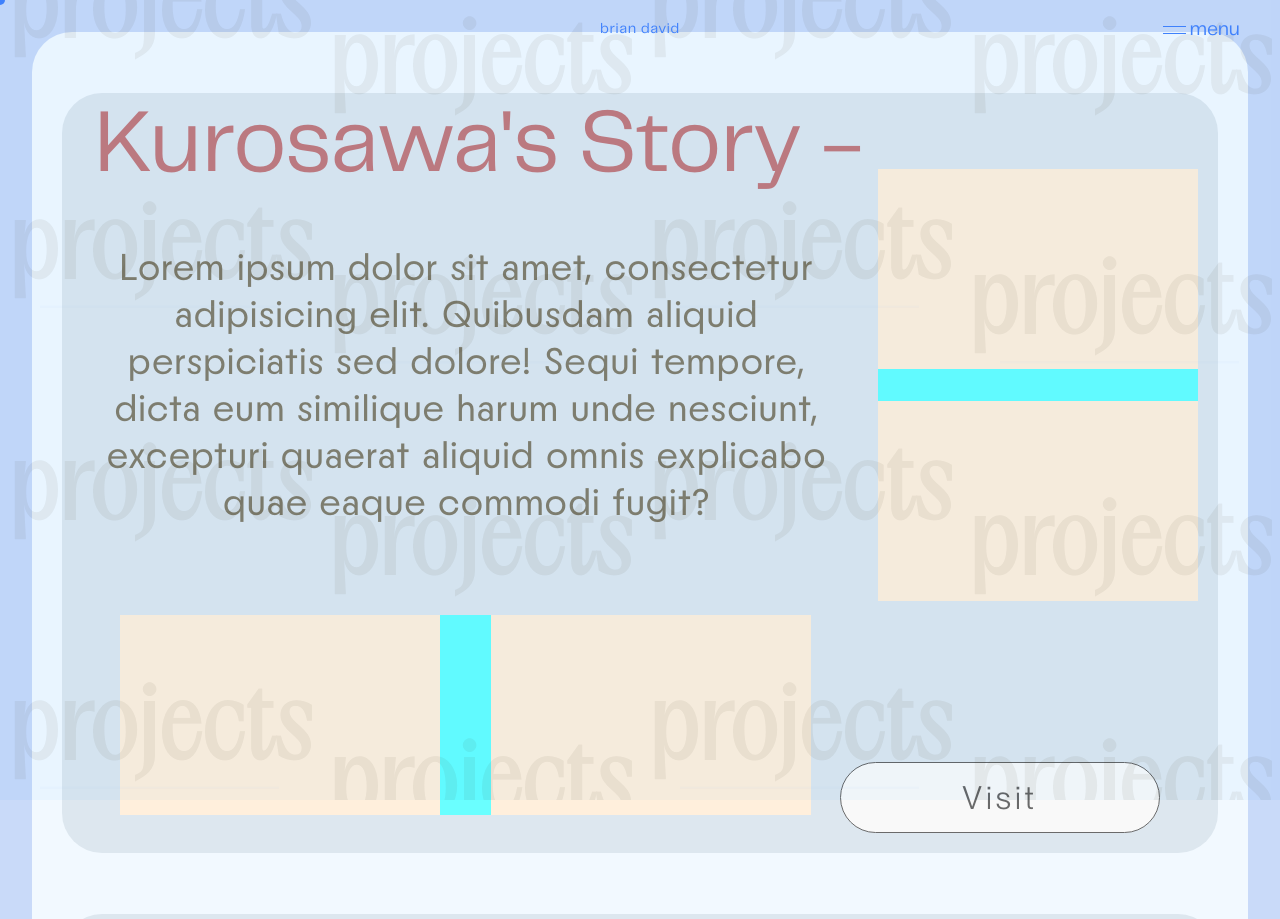
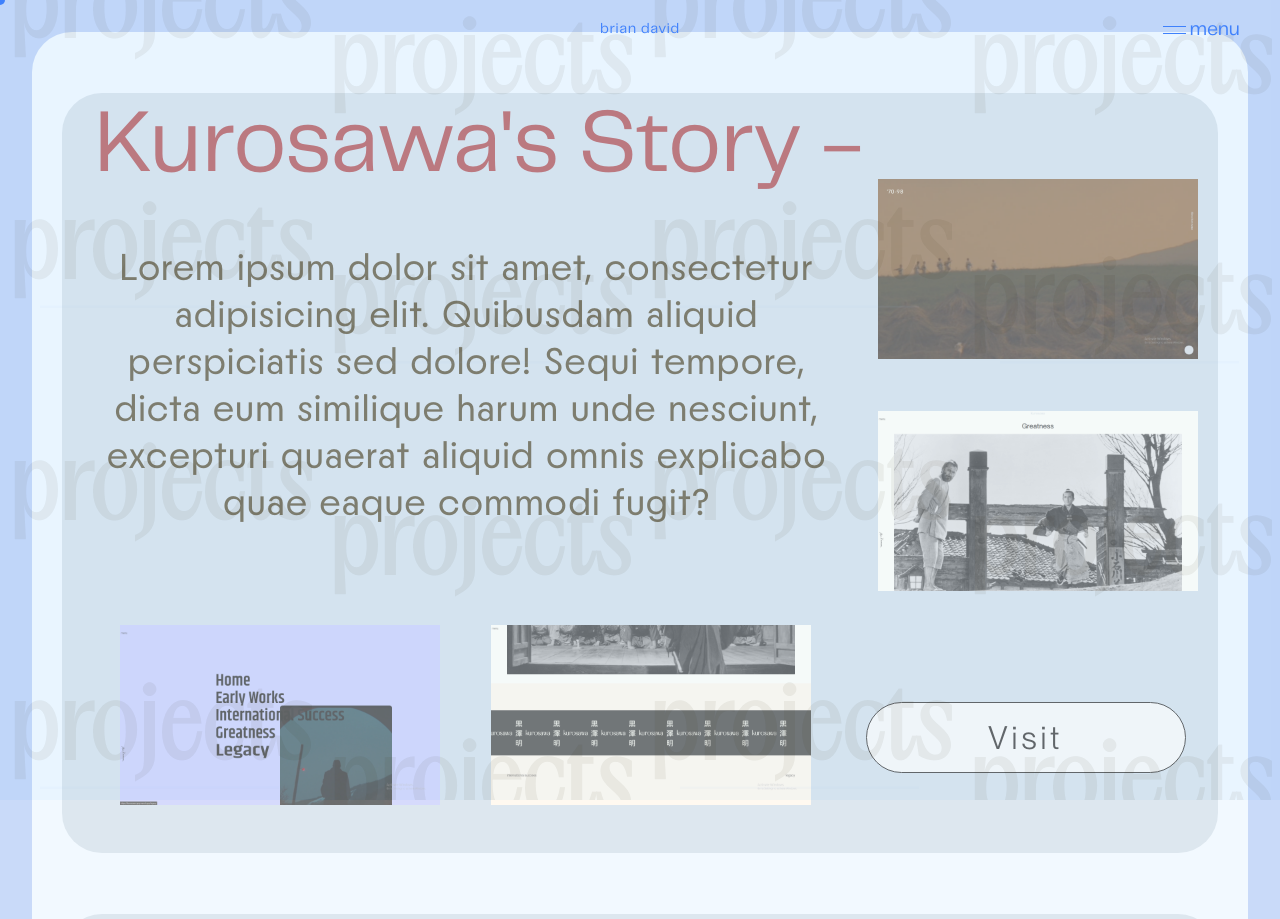
Before and after one commit to brian-david4/brian-portfolio-website, a React (Vite) app in the folder portfolio-website/: page /projects in a window 1280 px wide. Shown: the top 919 px of the page. Built offline with nearby package versions, Linux system fonts and the light colour scheme.

Commit message:
Render images in Project Component

```diff
--- a/portfolio-website/src/components/Project/Project.tsx
+++ b/portfolio-website/src/components/Project/Project.tsx
@@ -7,6 +7,7 @@ interface ProjectProps {
 }
 
 const Project = ({ project }: ProjectProps) => {
+  const imageArr = project.images ? project.images : [""];
   return (
     <>
       <div className={styles.projectWrapper}>
@@ -20,13 +21,25 @@ const Project = ({ project }: ProjectProps) => {
         </div>
 
         <div className={styles.imagesSide}>
-          <div className={styles.img}></div>
-          <div className={styles.img}></div>
+          {imageArr.map(
+            (img, idx) =>
+              idx < 2 && (
+                <div className={styles.img} key={`img_${idx}`}>
+                  <img src={img} />
+                </div>
+              )
+          )}
         </div>
 
         <div className={styles.imagesBttm}>
-          <div className={styles.img}></div>
-          <div className={styles.img}></div>
+          {imageArr.map(
+            (img, idx) =>
+              idx > 1 && (
+                <div className={styles.img} key={`img_${idx}`}>
+                  <img src={img} />
+                </div>
+              )
+          )}
         </div>
 
         <Link target="_blank" to={project.link} className={styles.linkBtn}>
--- a/portfolio-website/src/components/Project/proj.module.css
+++ b/portfolio-website/src/components/Project/proj.module.css
@@ -38,7 +38,7 @@
   position: absolute;
   right: 20px;
   top: 10%;
-  background-color: aqua;
+  /* background-color: aqua; */
   height: fit-content;
   width: fit-content;
   flex-direction: column;
@@ -51,18 +51,22 @@
   width: fit-content;
   height: fit-content;
   gap: 4vw;
-  background-color: aqua;
+  /* background-color: aqua; */
 }
 .img {
   height: 25vh;
   width: 25vw;
-  background-color: bisque;
+}
+.img > img {
+  height: 100%;
+  width: 100%;
+  object-fit: contain;
 }
 /* btn styles */
 .linkBtn {
   position: absolute;
-  bottom: 2.5vh;
-  right: 4.5vw;
+  bottom: 10vh;
+  right: 2.5vw;
   text-decoration: none;
   font-family: "Neue Montreal Book";
   font-size: 2.5vw;
```
